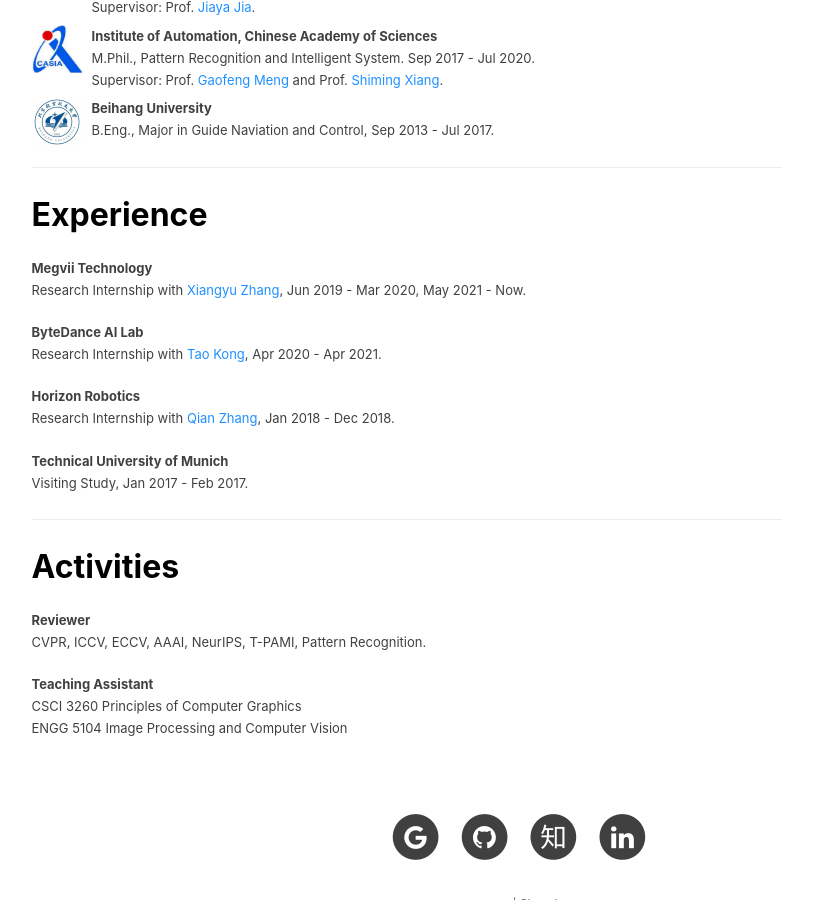
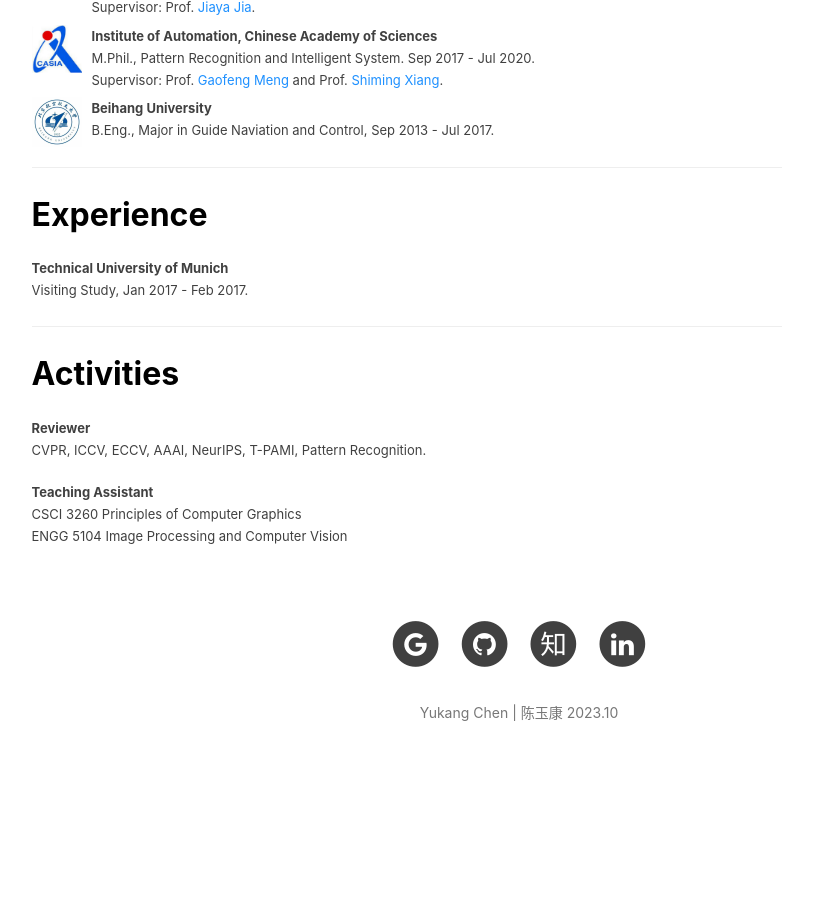
Before and after one commit to yukang2017/yukang2017.github.io, a Jekyll site: the page built from index.html, in a window 1280 px wide and 900 px high, scrolled down 1976 px. Shown: the whole window, without its empty margins (136-949 px from the left). Built offline with Jekyll 4.4.1, drawn with Linux system fonts in a browser that asks for light colours; nearby versions of some CDN libraries; the list of posts is cut into pages by our own code; comment, search, counter and statistics services are not loaded; after the commit the page ends 2793 px from its top, so only the background shows below that.

Commit message:
Update index.html

```diff
--- a/index.html
+++ b/index.html
@@ -199,39 +199,6 @@
 
 <div class="post-preview">
 	<strong><font size="6" color="Black">Experience</font></strong>
-		<div class="media">
-			<div class="media-body">
-				<p class="media-heading">
-					<strong>
-						 Megvii Technology
-				 </strong><br>
-					<font size="2.7"> Research Internship with <a target="_blank"
-					   href="https://scholar.google.com/citations?user=yuB-cfoAAAAJ&hl=zh-CN"><font color="DodgerBlue">Xiangyu Zhang</font></a>, Jun 2019 - Mar 2020, May 2021 - Now.</font><br>
-				</p>
-			</div>
-		</div>
-		<div class="media">
-			<div class="media-body">
-				<p class="media-heading">
-					<strong>
-						 ByteDance AI Lab
-				 </strong><br>
-					<font size="2.7"> Research Internship with <a target="_blank"
-					   href="http://www.taokong.org/"><font color="DodgerBlue">Tao Kong</font></a>, Apr 2020 - Apr 2021.</font><br>
-				</p>
-			</div>
-		</div>
-		<div class="media">
-			<div class="media-body">
-				<p class="media-heading">
-					<strong>
-						 Horizon Robotics
-				 </strong><br>
-					<font size="2.7"> Research Internship with <a target="_blank"
-					   href="https://scholar.google.com/citations?user=pCY-bikAAAAJ&hl=zh-CN"><font color="DodgerBlue">Qian Zhang</font></a>, Jan 2018 - Dec 2018.</font><br>
-				</p>
-			</div>
-		</div>
 			<div class="media">
 			<div class="media-body">
 				<p class="media-heading">
```
